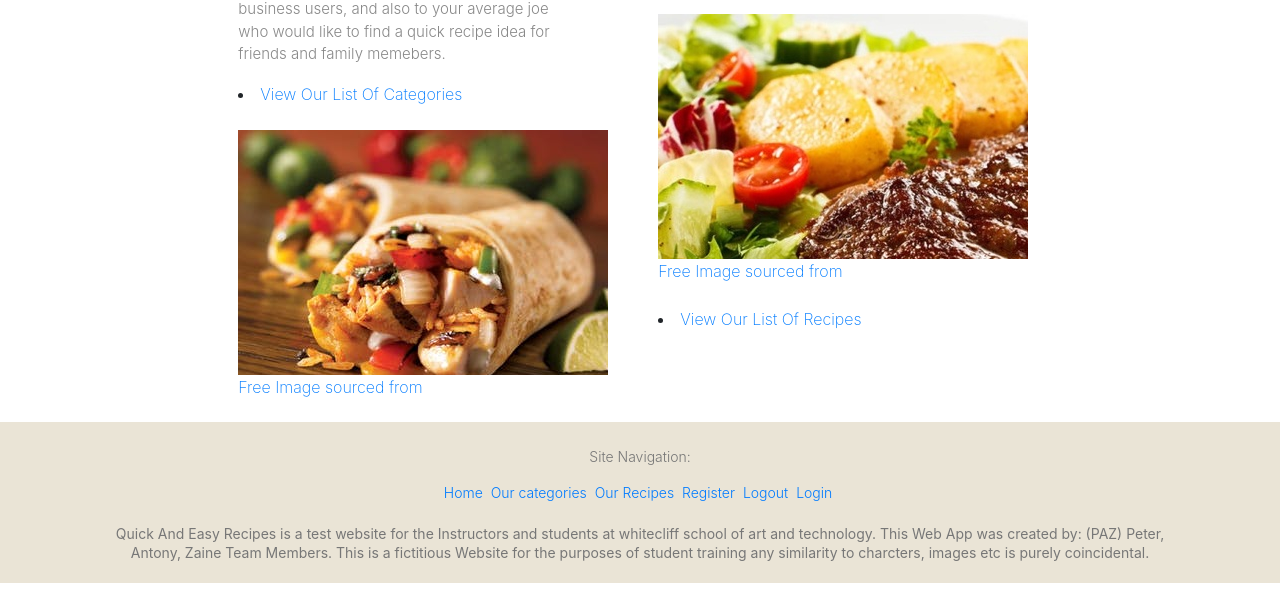
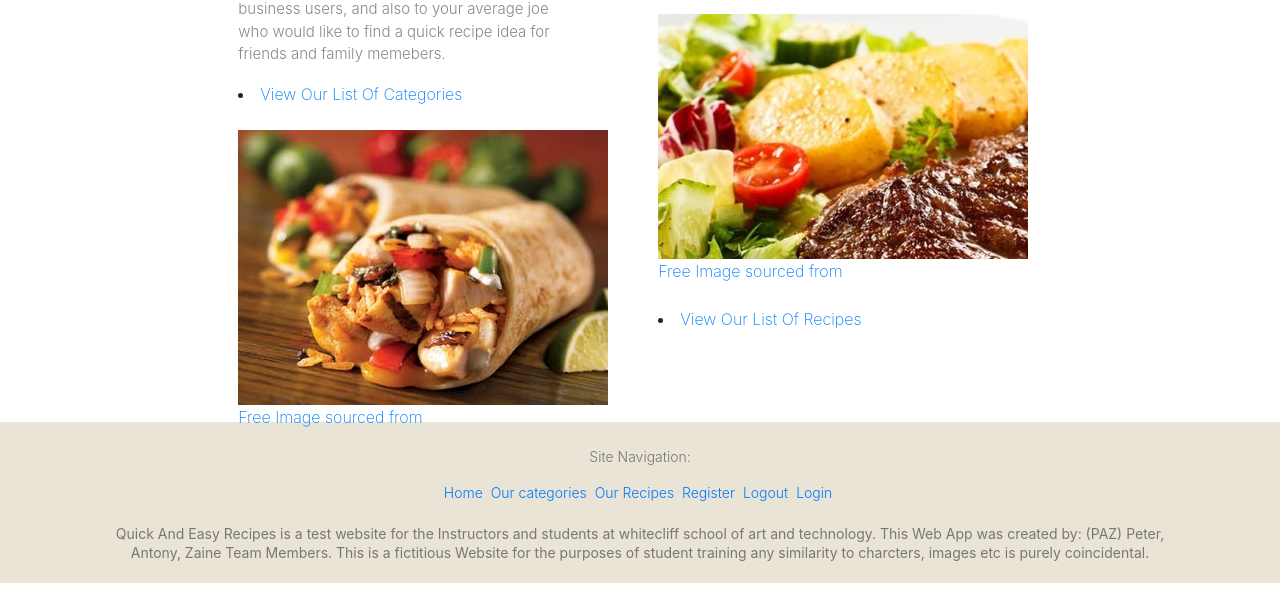
Before and after one commit to AntonyJones-92019124/Team-Project-Secure-Web-App-Team-Component-PAZ-, a Django app: page /home/ in a window 1280 px wide. Shown: the part 603-1216 px from the top of the page. Run offline with Django 3.2, Linux system fonts and the light colour scheme; some libraries are stand-ins or nearby versions.

Commit message:
Initial Commit, Antony Jones

```diff
--- a/home/static/style_PAZ.css
+++ b/home/static/style_PAZ.css
@@ -42,7 +42,7 @@ Description: See style css layouts for Quick And EAsy Recipes (PAZ)
 }
 .leftbox_div1_image {
 	width: 370px;
-	height: 245px;
+	height: 275px;
 	background-image: url('images/left_div1box_image.jpg');
 }
 /* New rules if the window width is smaller than 1300px */
```
